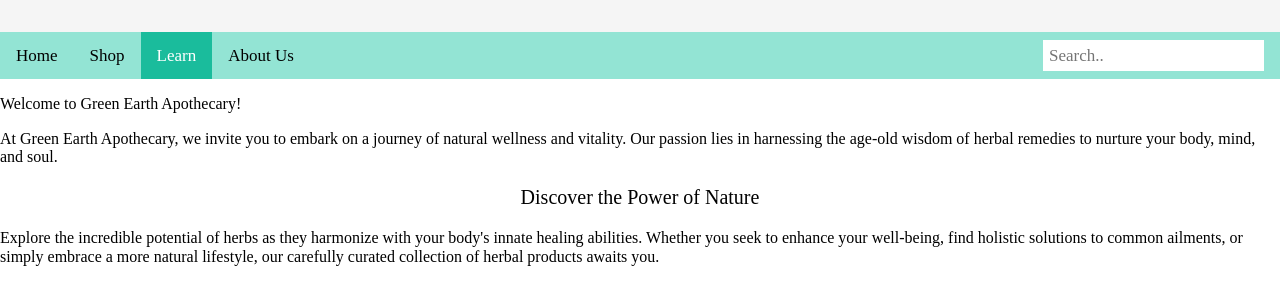
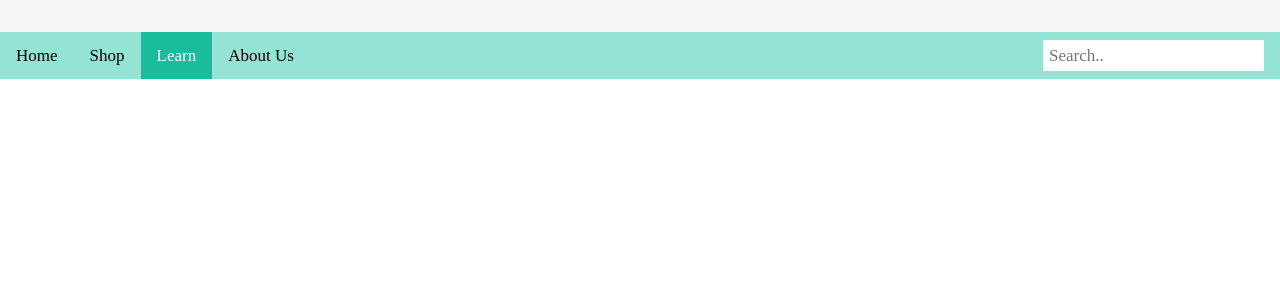
Before and after one commit to ohanks1/project.1, a plain HTML site: page learn.html in a window 1280 px wide. Shown: the part 73-378 px from the top of the page. Drawn offline with Linux system fonts and the light colour scheme.

```diff
--- a/learn.html
+++ b/learn.html
@@ -36,14 +36,7 @@
   <input type="text" placeholder="Search..">
 </div>
 
-  <p>Welcome to Green Earth Apothecary!</p>
-  <p>At Green Earth Apothecary, we invite you to embark on a journey of natural wellness and vitality. Our passion lies in harnessing the age-old wisdom of herbal remedies to nurture your body, mind, and soul.</p>
 
-  <div class="discover">
-  <p>Discover the Power of Nature</p>
- </div>
-
-  <p>Explore the incredible potential of herbs as they harmonize with your body's innate healing abilities. Whether you seek to enhance your well-being, find holistic solutions to common ailments, or simply embrace a more natural lifestyle, our carefully curated collection of herbal products awaits you.</p>
   <script src="js/main.js"></script>
 </body>
 
```
Also changed, not shown: index.html (+1 -1 lines).
